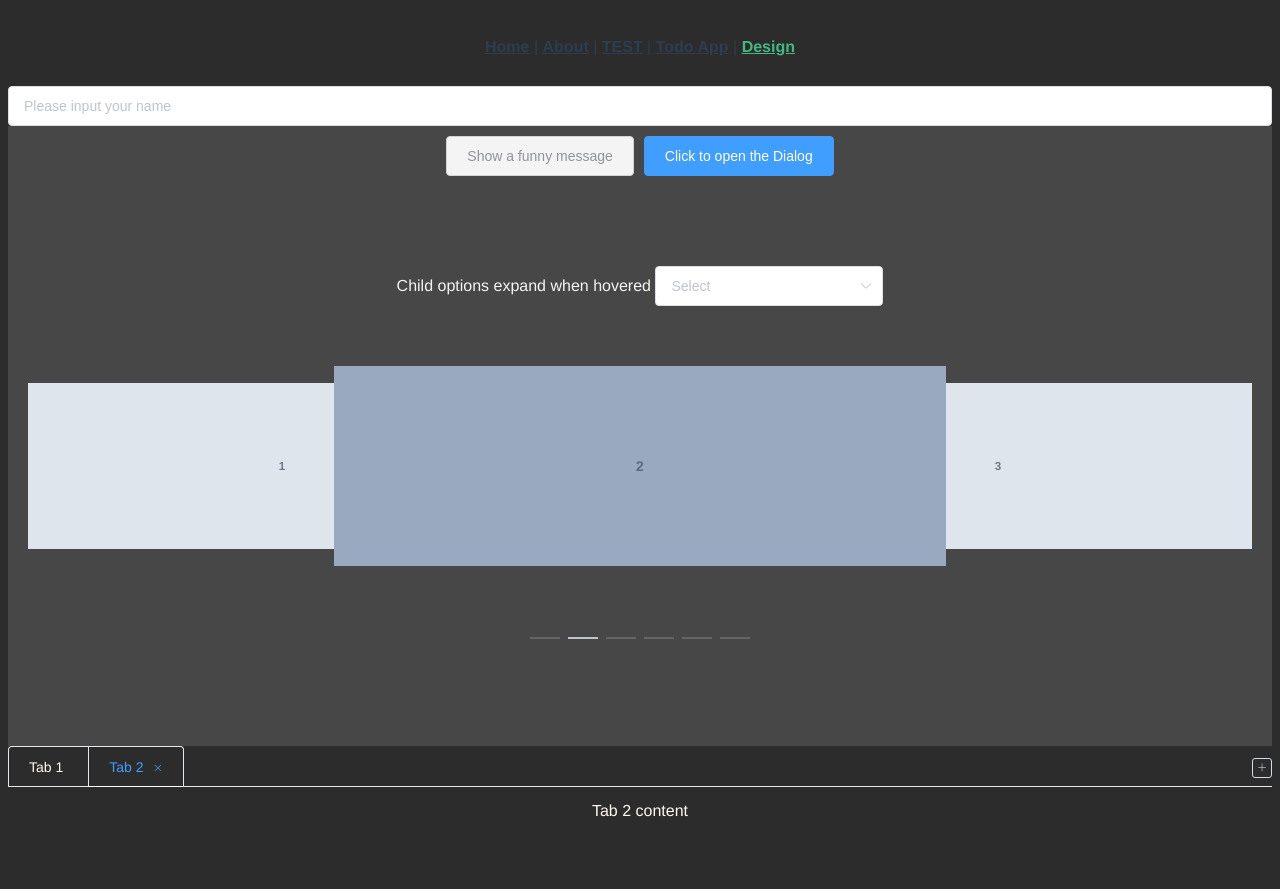
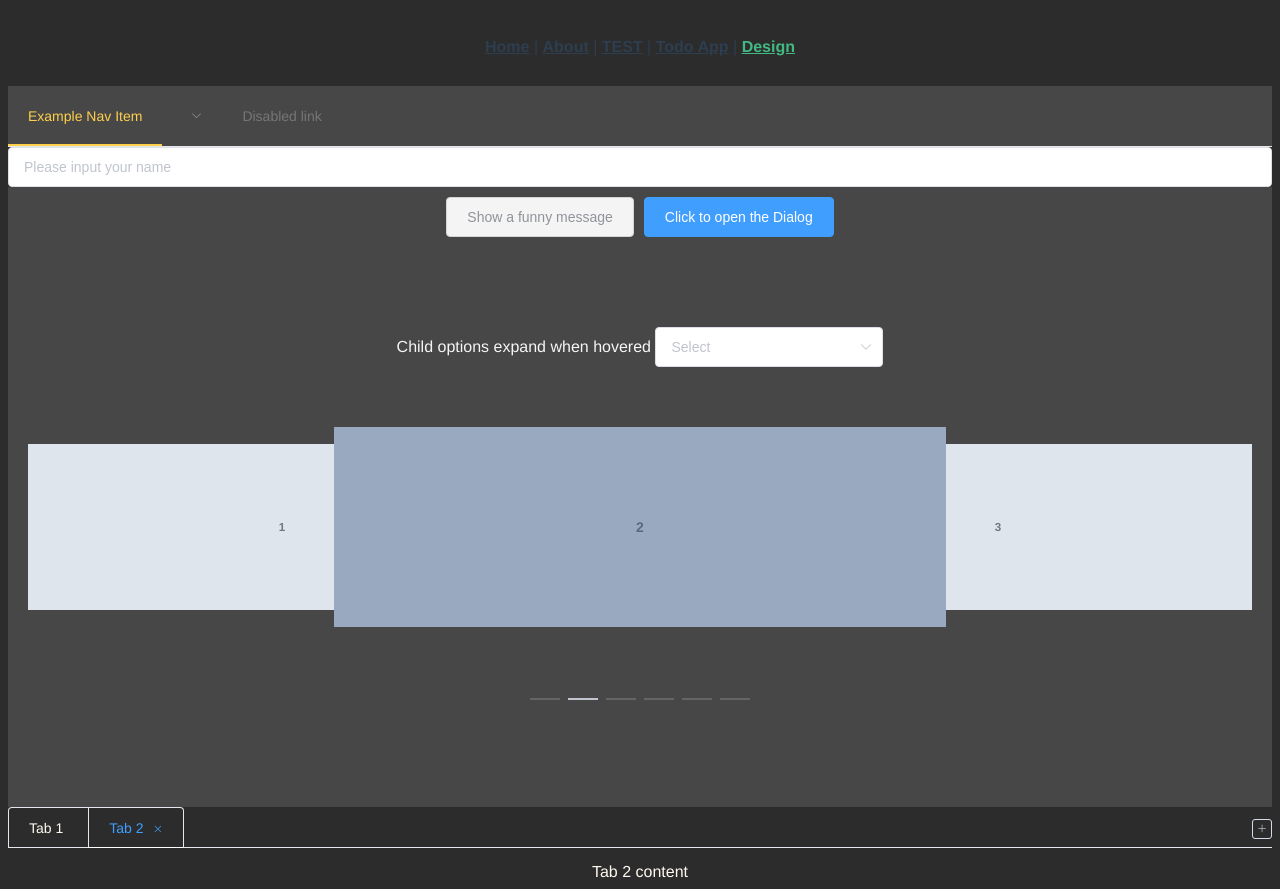
Before and after one commit to COS301-SE-2021/Custom-Data-Source-Search, a Vue app in the folder packages/vue/: page /#/design in a window 1280 px wide. Before the commit the page ends 828 px from the top, so only its background shows below. Built offline with nearby package versions, Linux system fonts and the light colour scheme.

Commit message:
Added example top navbar

```diff
--- a/packages/vue/src/components/DesignExamples.vue
+++ b/packages/vue/src/components/DesignExamples.vue
@@ -1,5 +1,28 @@
 <template>
   <el-container>
+    <el-menu
+        :default-active="activeIndex2"
+        class="el-menu-demo"
+        mode="horizontal"
+        @select="handleSelect"
+        background-color="#474747"
+        text-color="#fff"
+        active-text-color="#ffd04b">
+      <el-menu-item index="1">Example Nav Item</el-menu-item>
+      <el-submenu index="2">
+        <template slot="title">Workspace</template>
+        <el-menu-item index="2-1">item one</el-menu-item>
+        <el-menu-item index="2-2">item two</el-menu-item>
+        <el-menu-item index="2-3">item three</el-menu-item>
+        <el-submenu index="2-4">
+          <template slot="title">item four</template>
+          <el-menu-item index="2-4-1">item one</el-menu-item>
+          <el-menu-item index="2-4-2">item two</el-menu-item>
+          <el-menu-item index="2-4-3">item three</el-menu-item>
+        </el-submenu>
+      </el-submenu>
+      <el-menu-item index="3" disabled>Disabled link</el-menu-item>
+    </el-menu>
 
     <el-input placeholder="Please input your name" v-model="input"></el-input>
     <el-header>
@@ -60,6 +83,8 @@ export default {
   data() {
     return {
       input: '',
+      activeIndex: '1',
+      activeIndex2: '1',
       dialogVisible: false,
       value: [],
       editableTabsValue: '2',
@@ -344,6 +369,9 @@ export default {
     };
   },
   methods: {
+    handleSelect(key, keyPath) {
+      console.log(key, keyPath);
+    },
     open() {
       this.$message('What’s the best thing about Switzerland?\n' +
           'I don’t know, but the flag is a big plus. :)');
```
